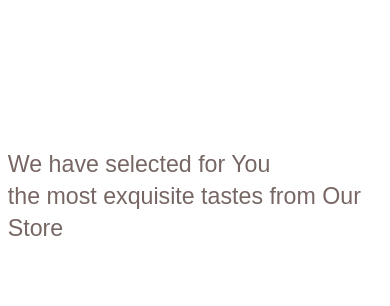
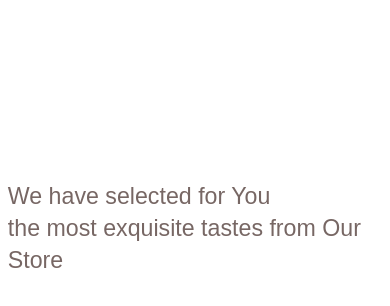
Before and after one commit to GNGscr/IceOfCream, a Next.js app: page /components/Menu in a window 390 px wide. Shown: the top 306 px of the page. Built offline with nearby package versions, Linux system fonts and the light colour scheme.

Commit message:
hide slide main img animation jump mobile 8

```diff
--- a/styles/globals.css
+++ b/styles/globals.css
@@ -1379,7 +1379,7 @@ h4 {
     scale: 1.5;
   }
   .main-text {
-    margin-top: -2rem;
+    margin-top: 0rem;
   }
   .navbar {
     width: 100%;
```
